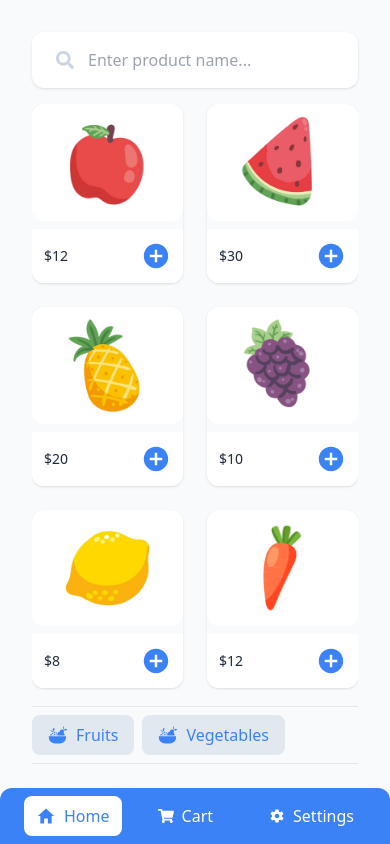
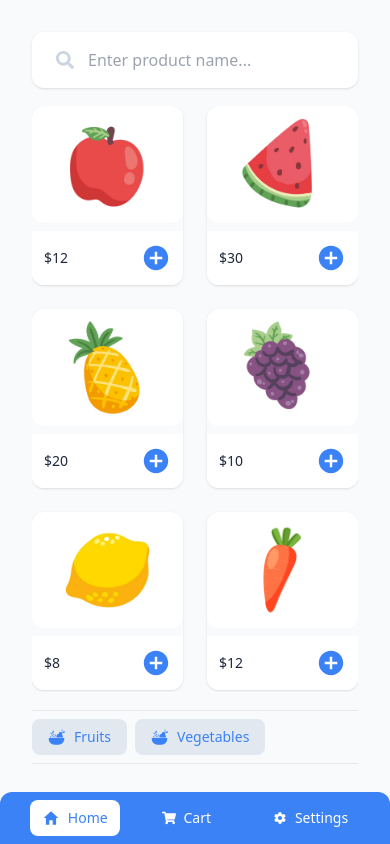
Before and after one commit to dannni-Op/shopping-cart, a React app: page / in a window 390 px wide. Built offline with nearby package versions, Linux system fonts and the light colour scheme; the HTML template or start-up script is replaced by a standard one.

Commit message:
feat: update navbar font size

```diff
--- a/src/components/navbar.jsx
+++ b/src/components/navbar.jsx
@@ -13,30 +13,30 @@ export function Navbar({ active }) {
       <div className="w-full lg:w-20 lg:py-0 py-2 md:py-3 bg-blue-500 rounded-t-xl lg:rounded-l-none lg:rounded-r-xl flex lg:flex-col justify-evenly items-center text-white absolute bottom-0 lg:top-0 lg:my-8 font-medium">
         <Link
           to="/"
-          className={`text-md sm:text-lg hover:bg-white hover:text-blue-500 py-2 px-3 rounded-lg flex items-center gap-2 lg:-rotate-90 ${
+          className={`text-sm md:text-base lg:text-lg xl:text-xl hover:bg-white hover:text-blue-500 py-2 px-3 rounded-lg flex items-center gap-2 lg:-rotate-90 ${
             location.pathname === "/" && "bg-white text-blue-500"
           }`}
         >
-          <IoMdHome className="sm:text-xl text-xl" />
+          <IoMdHome className="text-lg md:text-xl lg:text-2xl xl:text-xl" />
           Home
         </Link>
         <Link
           to="/carts"
-          className={`text-md sm:text-lg hover:bg-white hover:text-blue-500 py-2 px-3 rounded-lg flex items-center gap-2 lg:-rotate-90 ${
+          className={`text-sm md:text-base lg:text-lg xl:text-xl hover:bg-white hover:text-blue-500 py-2 px-3 rounded-lg flex items-center gap-2 lg:-rotate-90 ${
             location.pathname === "/carts" && "bg-white text-blue-500"
           }`}
         >
-          <FaShoppingCart className="sm:text-lg text-md" />
+          <FaShoppingCart className="text-sm md:text-base lg:text-lg xl:text-xl" />
           Cart
           <p>{cartItems.length !== 0 && `(${cartItems.length})`}</p>
         </Link>
         <Link
           to="/settings"
-          className={`text-md sm:text-lg hover:bg-white hover:text-blue-500 py-2 px-3 rounded-lg flex items-center gap-2 lg:-rotate-90 ${
+          className={`text-sm md:text-base lg:text-lg xl:text-xl hover:bg-white hover:text-blue-500 py-2 px-3 rounded-lg flex items-center gap-2 lg:-rotate-90 ${
             location.pathname === "/settings" && "bg-white text-blue-500"
           }`}
         >
-          <IoMdSettings className="sm:text-lg text-md" />
+          <IoMdSettings className="text-sm md:text-base lg:text-lg xl:text-xl" />
           Settings
         </Link>
       </div>
--- a/src/pages/home.jsx
+++ b/src/pages/home.jsx
@@ -55,7 +55,7 @@ export function Home() {
             </section>
             <div className="text-slate-400 py-2 flex gap-2 border border-x-0">
               <button
-                className={`items-center gap-2 flex h-full text-blue-500 text-md sm:text-lg font-medium px-4 py-2 rounded-lg hover:bg-slate-200 ${
+                className={`items-center gap-2 flex h-full text-blue-500 text-sm sm:text-lg font-medium px-4 py-2 rounded-lg hover:bg-slate-200 ${
                   filter.fruits && "bg-slate-200"
                 }`}
                 onClick={() => {
@@ -65,7 +65,7 @@ export function Home() {
                   });
                 }}
               >
-                <GiFruitBowl className="text-xl" />
+                <GiFruitBowl className="text-lg sm:text-xl" />
                 Fruits
               </button>
               <button
@@ -75,11 +75,11 @@ export function Home() {
                     vegetables: !filter.vegetables,
                   });
                 }}
-                className={`flex items-center gap-2 h-full text-blue-500 text-md sm:text-lg font-medium px-4 py-2 rounded-lg hover:bg-slate-200 ${
+                className={`flex items-center gap-2 h-full text-blue-500 text-sm sm:text-lg font-medium px-4 py-2 rounded-lg hover:bg-slate-200 ${
                   filter.vegetables && "bg-slate-200"
                 }`}
               >
-                <GiFruitBowl className="text-xl " />
+                <GiFruitBowl className="text-lg sm:text-xl" />
                 Vegetables
               </button>
             </div>
```
